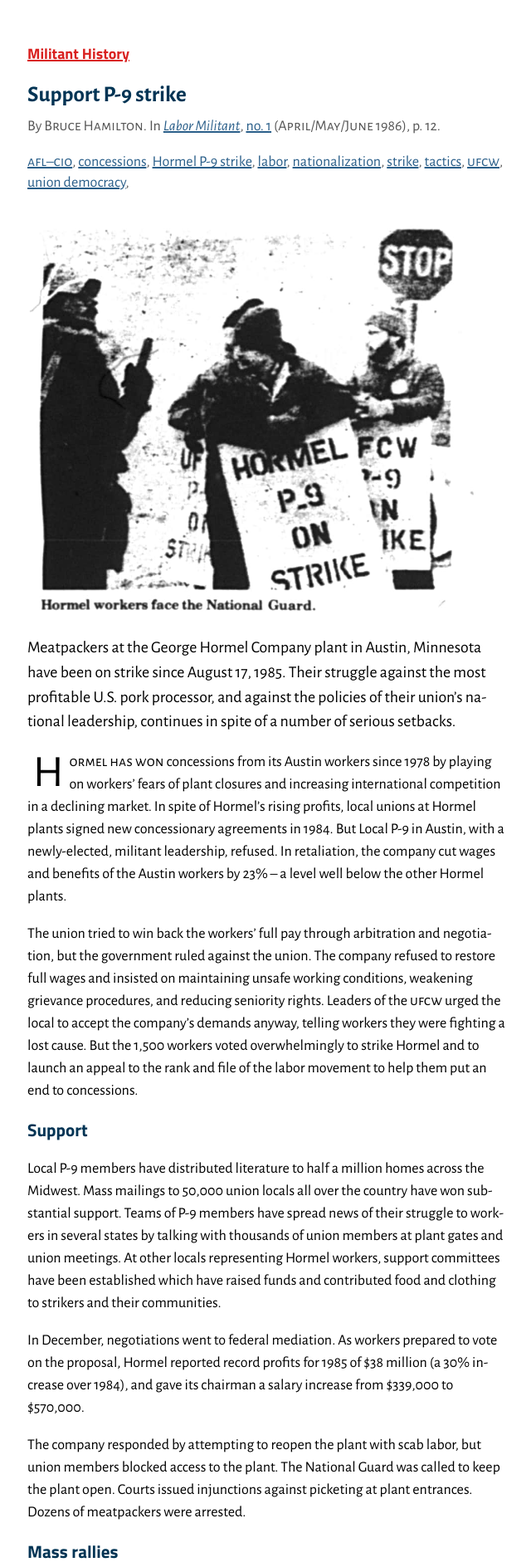
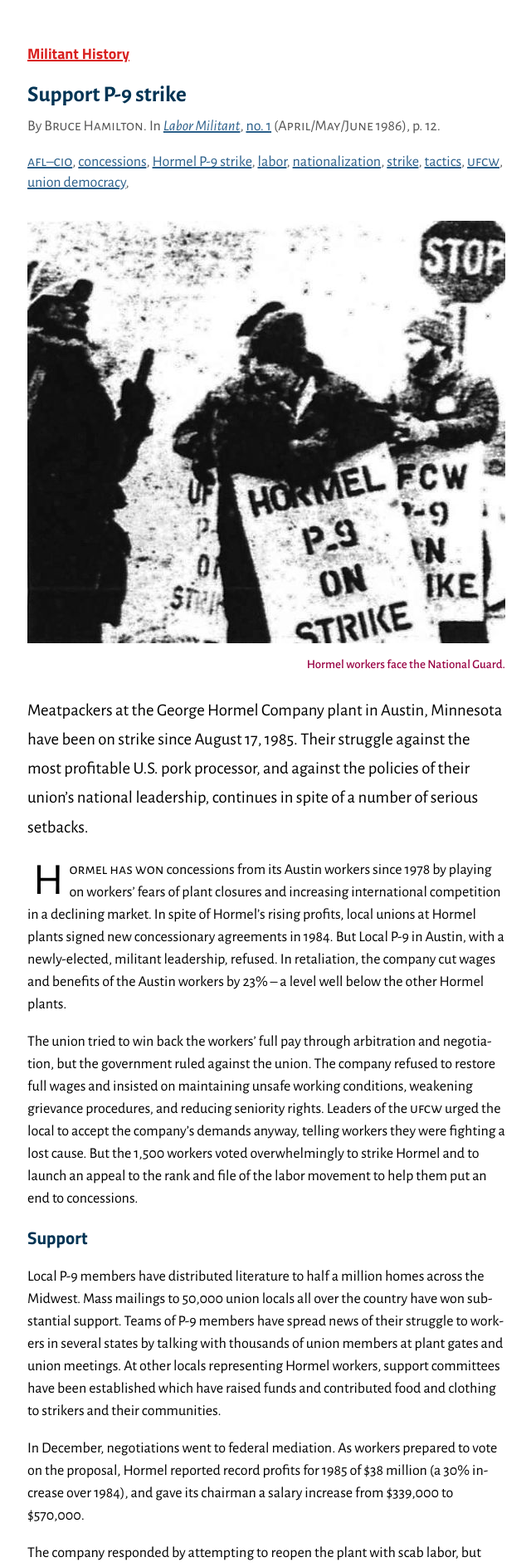
Before and after one commit to jackwillis/militanthistory, a Jekyll site: the page built from _lm_articles/01/support-p9-strike.md, in a window 1280 px wide. Shown: the top 1888 px of the page at 83% size, without its empty margins (319-959 px from the left). Built offline with Jekyll 4.4.1, drawn with Linux system fonts in a browser that asks for light colours.

Commit message:
redo p-9 article picture

```diff
--- a/_lm_articles/01/support-p9-strike.md
+++ b/_lm_articles/01/support-p9-strike.md
@@ -8,7 +8,8 @@
 ---
 
 <figure>
-  <img alt="Hormel workers face the National Guard" src="hormel-workers-face-the-national-guard.jpg" width="959" height="800">
+  <img alt="P-9 strikers" src="hormel-workers-face-the-national-guard.jpg" width="576" height="590">
+  <figcaption><p>Hormel workers face the National Guard.</p></figcaption>
 </figure>
 
 {:.lead}
--- a/styles/main.css
+++ b/styles/main.css
@@ -139,8 +139,8 @@
 }
 
 .lead {
-  font-size: 110%;
-  line-height: 1.5;
+  font-size: 115%;
+  line-height: 1.7;
 }
 
 a:visited {
@@ -222,7 +222,7 @@
 }
 
 figure {
-  margin: 2em 0 1em 0;
+  margin: 2em 0 1.5em 0;
 }
 
 figure img, figcaption {
```
Also changed, not shown: _lm_articles/01/labor-must-fight-racism.md (+1 -1 lines), _lm_articles/01/latinos-en-usa.md (+1 -1 lines), lm/01/support-p9-strike/hormel-workers-face-the-national-guard.jpg.
